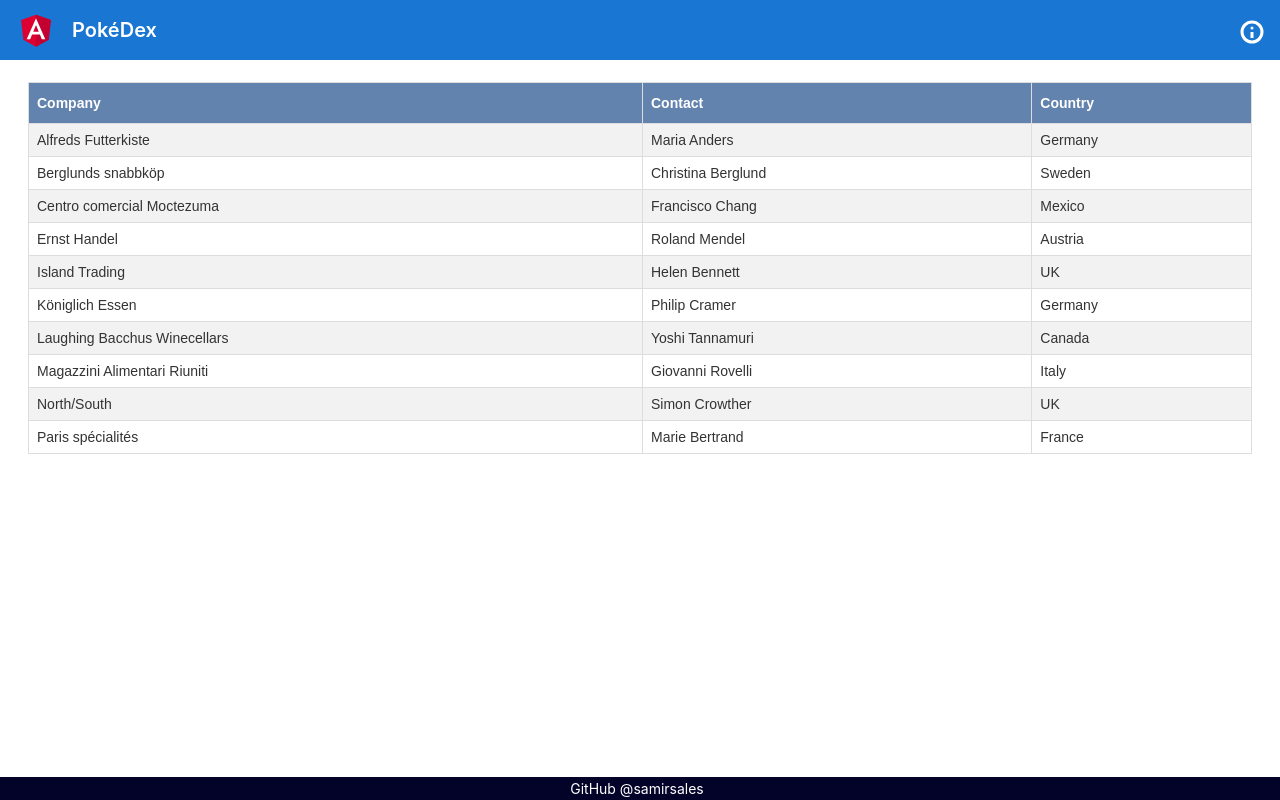
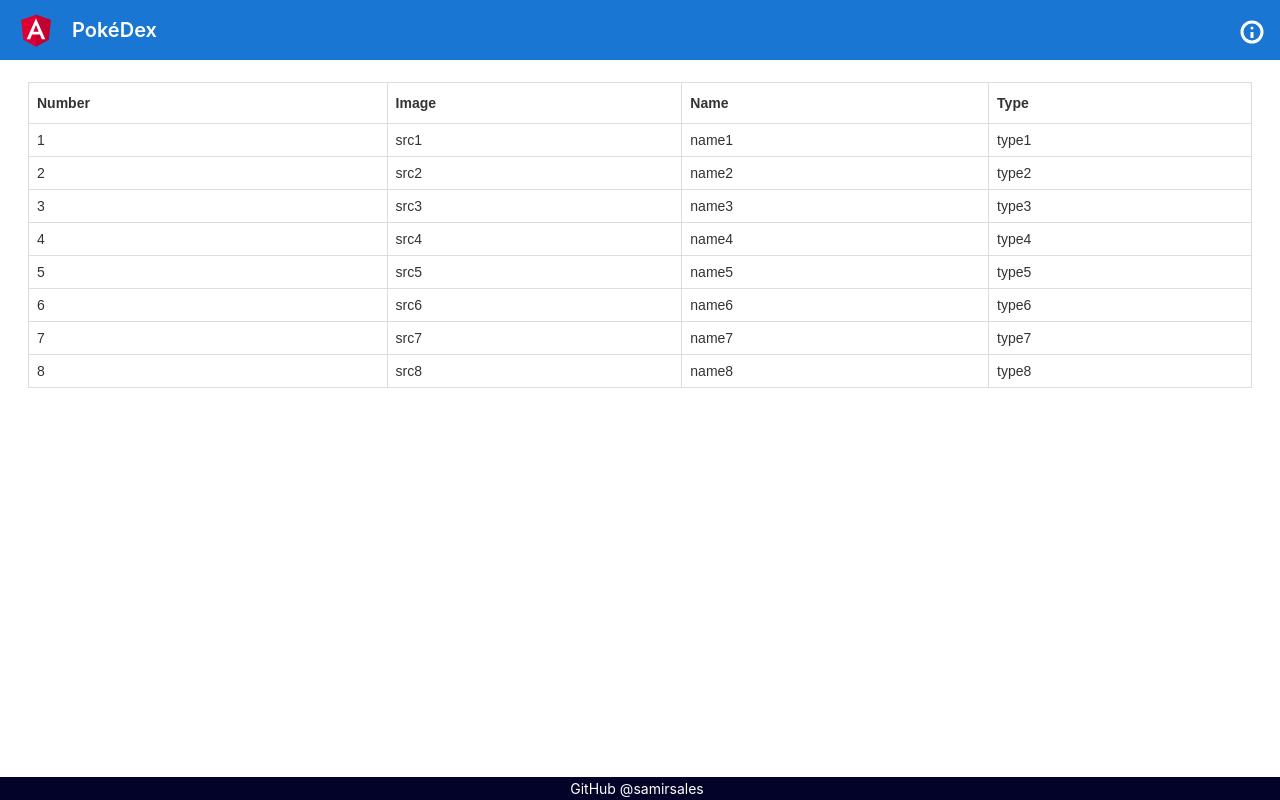
Before and after one commit to SamirSales/pokedex-angular, an Angular app: page /pokemons in a window 1280 px wide. Built offline with nearby package versions, Linux system fonts and the light colour scheme.

Commit message:
#master create app-table (in progress)

```diff
--- a/src/app/components/pokemon-table/pokemon-table.component.html
+++ b/src/app/components/pokemon-table/pokemon-table.component.html
@@ -1 +1 @@
-<app-table></app-table>
+<app-table [headers]="headers" [items]="pokemons"></app-table>
--- a/src/app/components/pokemon-table/pokemon-table.component.ts
+++ b/src/app/components/pokemon-table/pokemon-table.component.ts
@@ -1,15 +1,30 @@
 import { Component, OnInit } from '@angular/core';
 
 @Component({
-  selector: 'app-pokemon-table',
-  templateUrl: './pokemon-table.component.html',
-  styleUrls: ['./pokemon-table.component.css']
+    selector: 'app-pokemon-table',
+    templateUrl: './pokemon-table.component.html',
+    styleUrls: ['./pokemon-table.component.css']
 })
 export class PokemonTableComponent implements OnInit {
+    headers = [
+        { text: 'Number', input: 'number' },
+        { text: 'Image', input: 'image' },
+        { text: 'Name', input: 'name' },
+        { text: 'Type', input: 'type' }
+    ];
 
-  constructor() { }
+    pokemons = [
+        { number: 1, image: 'src1', name: 'name1', type: 'type1' },
+        { number: 2, image: 'src2', name: 'name2', type: 'type2' },
+        { number: 3, image: 'src3', name: 'name3', type: 'type3' },
+        { number: 4, image: 'src4', name: 'name4', type: 'type4' },
+        { number: 5, image: 'src5', name: 'name5', type: 'type5' },
+        { number: 6, image: 'src6', name: 'name6', type: 'type6' },
+        { number: 7, image: 'src7', name: 'name7', type: 'type7' },
+        { number: 8, image: 'src8', name: 'name8', type: 'type8' }
+    ];
 
-  ngOnInit(): void {
-  }
+    constructor() {}
 
+    ngOnInit(): void {}
 }
--- a/src/app/components/table/table.component.css
+++ b/src/app/components/table/table.component.css
@@ -10,18 +10,14 @@
     padding: 8px;
 }
 
-#app-table tr:nth-child(even) {
-    background-color: #f2f2f2;
+#app-table .tr-td:hover {
+    background-color: #efefef;
 }
 
-#app-table tr:hover {
-    background-color: #ddd;
-}
-
-#app-table th {
+#app-table th,
+#app-table th:hover {
     padding-top: 12px;
     padding-bottom: 12px;
     text-align: left;
-    background-color: #6283ad;
-    color: white;
+    color: #333333;
 }
--- a/src/app/components/table/table.component.html
+++ b/src/app/components/table/table.component.html
@@ -1,57 +1,9 @@
 <table id="app-table">
     <tr>
-        <th>Company</th>
-        <th>Contact</th>
-        <th>Country</th>
+        <th *ngFor="let header of headers">{{ header.text }}</th>
     </tr>
-    <tr>
-        <td>Alfreds Futterkiste</td>
-        <td>Maria Anders</td>
-        <td>Germany</td>
-    </tr>
-    <tr>
-        <td>Berglunds snabbköp</td>
-        <td>Christina Berglund</td>
-        <td>Sweden</td>
-    </tr>
-    <tr>
-        <td>Centro comercial Moctezuma</td>
-        <td>Francisco Chang</td>
-        <td>Mexico</td>
-    </tr>
-    <tr>
-        <td>Ernst Handel</td>
-        <td>Roland Mendel</td>
-        <td>Austria</td>
-    </tr>
-    <tr>
-        <td>Island Trading</td>
-        <td>Helen Bennett</td>
-        <td>UK</td>
-    </tr>
-    <tr>
-        <td>Königlich Essen</td>
-        <td>Philip Cramer</td>
-        <td>Germany</td>
-    </tr>
-    <tr>
-        <td>Laughing Bacchus Winecellars</td>
-        <td>Yoshi Tannamuri</td>
-        <td>Canada</td>
-    </tr>
-    <tr>
-        <td>Magazzini Alimentari Riuniti</td>
-        <td>Giovanni Rovelli</td>
-        <td>Italy</td>
-    </tr>
-    <tr>
-        <td>North/South</td>
-        <td>Simon Crowther</td>
-        <td>UK</td>
-    </tr>
-    <tr>
-        <td>Paris spécialités</td>
-        <td>Marie Bertrand</td>
-        <td>France</td>
+
+    <tr class="tr-td" *ngFor="let item of items">
+        <td *ngFor="let input of getInputs()">{{ item[input] }}</td>
     </tr>
 </table>
--- a/src/app/components/table/table.component.ts
+++ b/src/app/components/table/table.component.ts
@@ -1,15 +1,22 @@
-import { Component, OnInit } from '@angular/core';
+import { Component, OnInit, Input } from '@angular/core';
 
 @Component({
-  selector: 'app-table',
-  templateUrl: './table.component.html',
-  styleUrls: ['./table.component.css']
+    selector: 'app-table',
+    templateUrl: './table.component.html',
+    styleUrls: ['./table.component.css']
 })
 export class TableComponent implements OnInit {
+    @Input() headers: any = [
+        //text, input
+    ];
 
-  constructor() { }
+    @Input() items: any = [];
 
-  ngOnInit(): void {
-  }
+    constructor() {}
 
+    ngOnInit(): void {}
+
+    getInputs(): any {
+        return this.headers.map((header: any) => header.input);
+    }
 }
```
